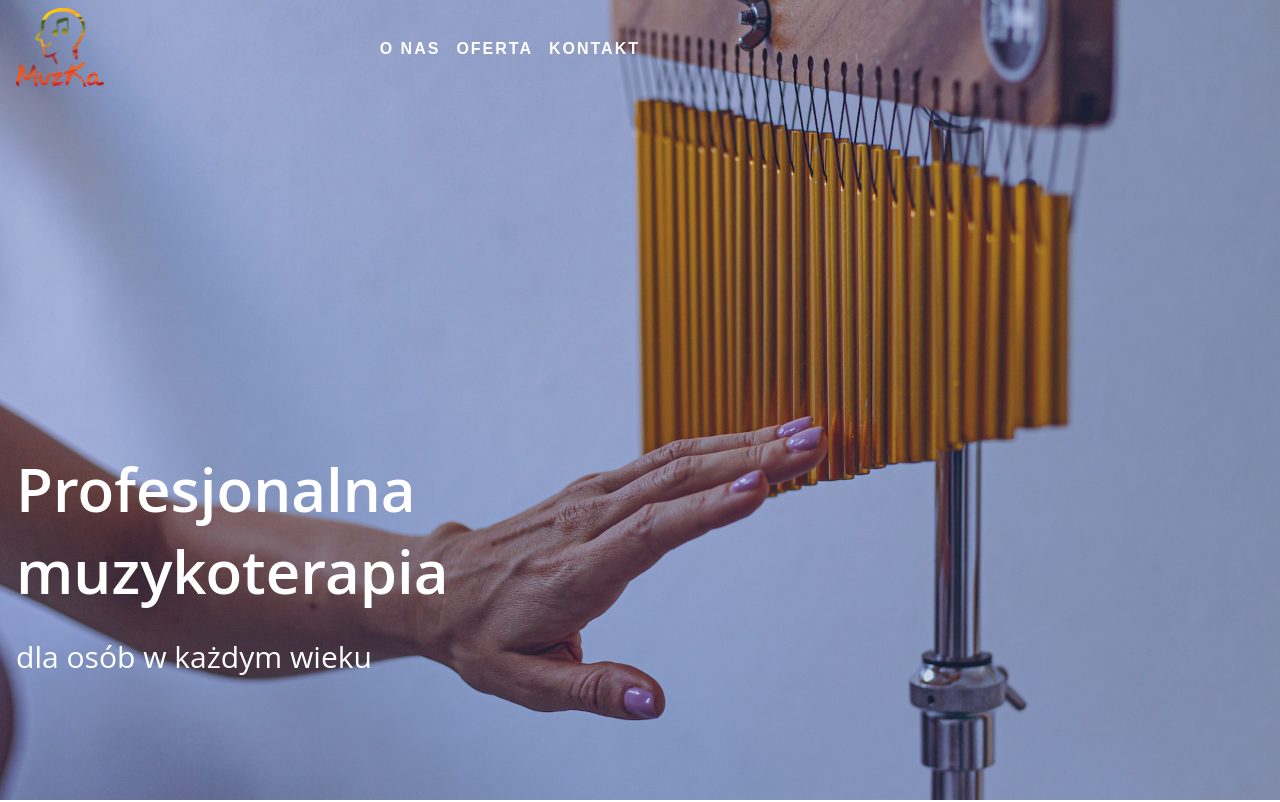
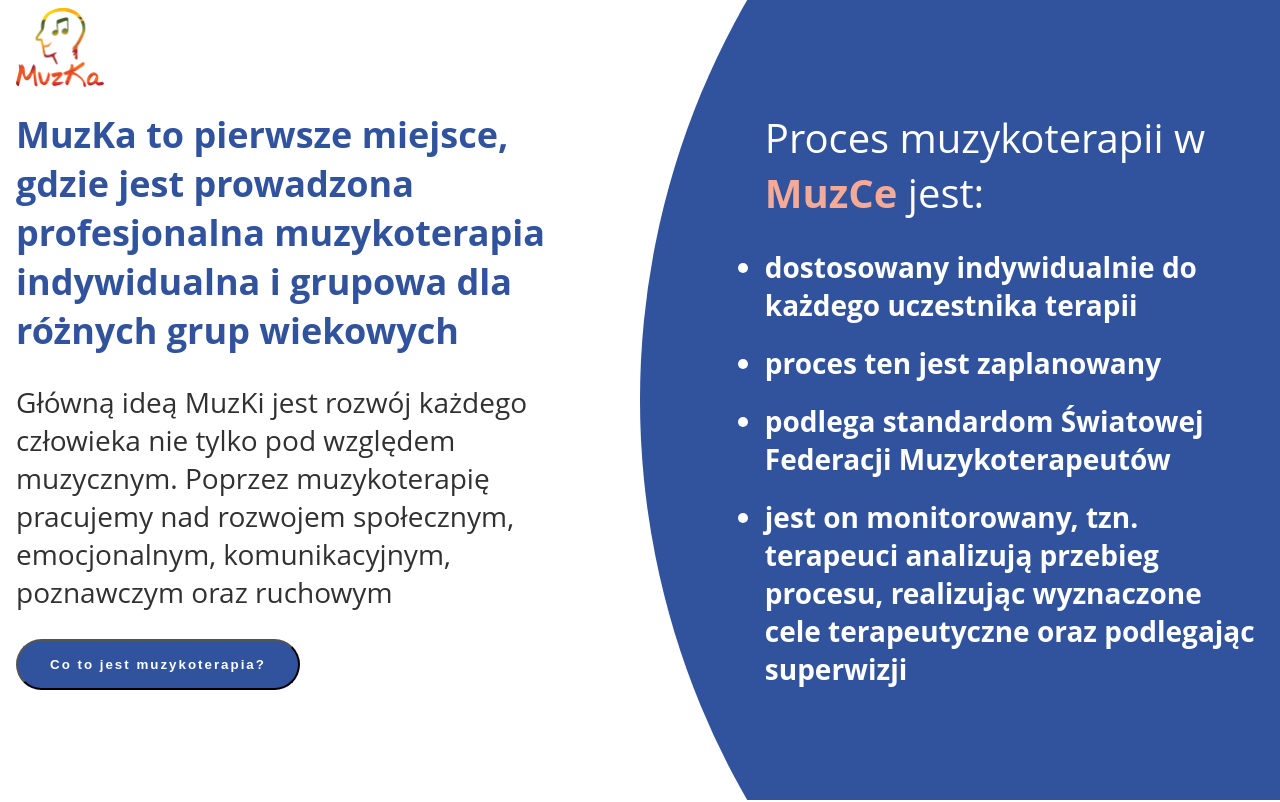
Before and after one commit to michalwieja/muzka-nuxt, a Nuxt app: page / in a window 1280 px wide. Shown: the top 802 px of the page. Built offline with nearby package versions, Linux system fonts and the light colour scheme.

Commit message:
music without rwd

```diff
--- /dev/null
+++ b/components/MusicTheraphy.vue
@@ -0,0 +1,46 @@
+<template>
+  <div class="music-theraphy">
+    <div class="wrapper">
+      <div class="left">
+        <div class="slogan">
+          MuzKa to pierwsze miejsce, gdzie jest prowadzona profesjonalna muzykoterapia indywidualna i grupowa dla różnych
+          grup wiekowych
+        </div>
+        <div class="text">
+          Główną ideą MuzKi jest rozwój każdego człowieka nie tylko pod względem muzycznym. Poprzez muzykoterapię
+          pracujemy nad rozwojem społecznym, emocjonalnym, komunikacyjnym, poznawczym oraz ruchowym
+        </div>
+        <div>
+          <Button label="Co to jest muzykoterapia?"></Button>
+        </div>
+      </div>
+      <div class="right">
+        <div class="title">
+          Proces muzykoterapii w <span>MuzCe</span> jest:
+        </div>
+        <ul class="list">
+          <li>
+            dostosowany indywidualnie do każdego uczestnika terapii
+          </li>
+          <li>
+            proces ten jest zaplanowany
+          </li>
+          <li>
+            podlega standardom Światowej Federacji Muzykoterapeutów
+          </li>
+          <li>
+            jest on monitorowany, tzn. terapeuci analizują przebieg procesu, realizując wyznaczone cele terapeutyczne oraz
+            podlegając superwizji
+          </li>
+        </ul>
+      </div>
+    </div>
+
+  </div>
+</template>
+
+<script>
+export default {
+  name: 'MusicTheraphy',
+}
+</script>
--- a/pages/index.vue
+++ b/pages/index.vue
@@ -1,8 +1,8 @@
 <template>
   <div>
-    <Hero />
-    <About />
+    <!-- <Hero /> -->
     <!-- <About /> -->
+    <MusicTheraphy />
   </div>
 </template>
 
--- a/styles/index.scss
+++ b/styles/index.scss
@@ -6,6 +6,8 @@
 @import "fullWidthSplitScreen";
 @import "button";
 @import "link";
+@import "musicTheraphy";
+
 
 
 * {
--- /dev/null
+++ b/styles/musicTheraphy.scss
@@ -0,0 +1,71 @@
+.music-theraphy {
+  overflow: hidden;
+  position: relative;
+  height: 100vh;
+  display: flex;
+  align-items: center;
+  justify-content: center;
+
+  .wrapper {
+    display: flex;
+  }
+
+  .left {
+    flex: 1;
+    display: flex;
+    flex-direction: column;
+    gap: 28px;
+
+    .slogan {
+      font-size: 36px;
+      font-weight: bold;
+      color: $primaryBlue;
+      width: 90%;
+    }
+
+    .text {
+      font-size: 28px;
+      width: 90%;
+    }
+  }
+
+  .right {
+    flex: 1;
+    display: flex;
+    flex-direction: column;
+    align-items: flex-end;
+    gap: 28px;
+    color: white;
+
+    &::before {
+      position: absolute;
+      content: '';
+      width: 200vh;
+      height: 200vh;
+      background: $primaryBlue;
+      border-radius: 50%;
+      top: -50vh;
+      left: 50vw;
+      z-index: -1;
+    }
+
+    .title {
+      width: 80%;
+      font-size: 40px;
+
+      span {
+        color: $softOrange;
+        font-weight: bold;
+      }
+    }
+
+    .list {
+      width: 80%;
+      font-size: 28px;
+      font-weight: bold;
+      display: flex;
+      flex-direction: column;
+      gap: 20px;
+    }
+  }
+}
```
